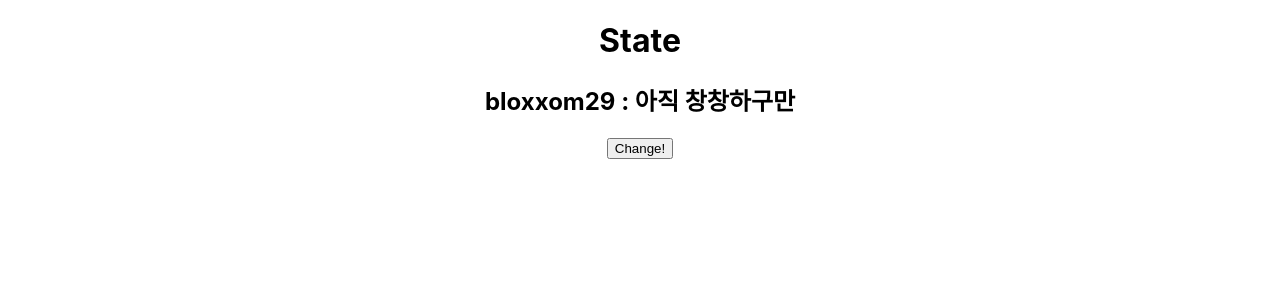
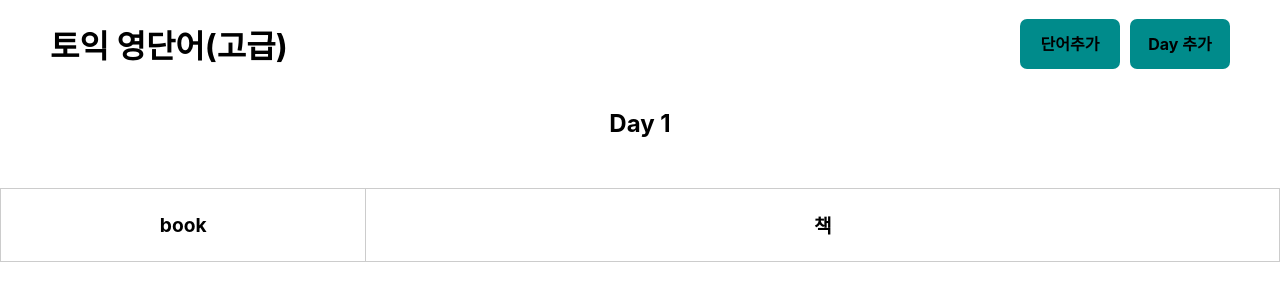
Before and after one commit to Blossssom/StudyRepo, a React (Create React App) app: page /day/1 in a window 1280 px wide. Shown: the top 300 px of the page. Built offline with nearby package versions, Linux system fonts and the light colour scheme.

Commit message:
2022-01-27 2:35 commit for study [react-router-dom]

```diff
--- a/package.json
+++ b/package.json
@@ -8,6 +8,7 @@
     "@testing-library/user-event": "^13.5.0",
     "react": "^17.0.2",
     "react-dom": "^17.0.2",
+    "react-router-dom": "^6.2.1",
     "react-scripts": "5.0.0",
     "web-vitals": "^2.1.4"
   },
--- a/src/App.js
+++ b/src/App.js
@@ -1,14 +1,26 @@
 import './App.css';
-import StudyProps from './Components/StudyProps';
+import Day from './Components/makePart/Day';
+import DayList from './Components/makePart/DayList';
+import Header from './Components/makePart/Header';
+import {BrowserRouter, Route, Routes} from 'react-router-dom';
+import EmptyPage from './Components/makePart/EmptyPage';
+
 
 // 기본적으로 제공되는 App.css는 이곳에만 적용되는 것이 아님
 
 function App() {
 
   return (
-    <div className="App">
-      <StudyProps age={29} />
-    </div>
+    <BrowserRouter>
+      <div className="App">
+        <Header />
+        <Routes>
+          <Route exact path="/" element={<DayList />} />
+          <Route path="day/:day" element={<Day />} />
+          <Route path="*" element={<EmptyPage />} />
+        </Routes>
+      </div>
+    </BrowserRouter>
   );
 }
 
--- /dev/null
+++ b/src/Components/makePart/Day.jsx
@@ -0,0 +1,35 @@
+import dummy from './db/data.json';
+import styles from './DayList.module.css';
+import {Outlet, useParams} from 'react-router-dom';
+
+function Day() {
+
+    const {day} = useParams();
+
+    const wordList = dummy.words.filter(word => (
+        word.day == day
+    ));
+
+
+    return(
+        <>
+            <h2>Day {day}</h2>
+            <table>
+                <tbody>
+                    {wordList.map(word => (
+                        <tr key={word.id}>
+                            <td>
+                                {word.eng}
+                            </td>
+                            <td>
+                                {word.kor}
+                            </td>
+                        </tr>
+                    ))}
+                </tbody>
+            </table>
+        </>
+    );
+}
+
+export default Day;
--- /dev/null
+++ b/src/Components/makePart/DayList.jsx
@@ -0,0 +1,20 @@
+import dummy from './db/data.json';
+import styles from './DayList.module.css';
+import{Link, Outlet} from 'react-router-dom';
+
+function DayList() {
+    return(
+        <>
+            <ul className={styles.list_day}>
+                <li>
+                    {dummy.days.map(day => (
+                        <Link to={`/day/${day.day}`} key={day.id}>Day {day.day}</Link>
+                    ))}
+                </li>
+            </ul>
+            <Outlet />
+        </>
+    );
+}
+
+export default DayList;
--- /dev/null
+++ b/src/Components/makePart/DayList.module.css
@@ -0,0 +1,34 @@
+li {
+  font-size: 1.2em;
+  list-style: none;
+}
+
+.list_day > li {
+  display: flex;
+  justify-content: space-around;
+}
+
+table {
+  border-collapse: collapse;
+  width: 100%;
+  margin-top: 50px;
+}
+table td {
+  width: 25%;
+  height: 70px;
+  border: 1px solid #ccc;
+  text-align: center;
+  font-size: 1.2em;
+}
+
+table td:first-child {
+  width: 10%;
+}
+
+ul a {
+  width: 150px;
+  height: 40px;
+  line-height: 40px;
+  border-radius: 5px;
+  background-color: dodgerblue;
+}
--- /dev/null
+++ b/src/Components/makePart/EmptyPage.jsx
@@ -0,0 +1,12 @@
+import { Link } from "react-router-dom";
+
+function EmptyPage() {
+    return(
+        <>
+            <h2>Not Found this Page ㅇㅅㅇ</h2>
+            <Link to="/">Back Home</Link>
+        </>
+    );
+}
+
+export default EmptyPage;
--- /dev/null
+++ b/src/Components/makePart/Header.jsx
@@ -0,0 +1,22 @@
+import { Link } from 'react-router-dom';
+import styles from './Header.module.css';
+
+function Header() {
+    return(
+        <div className={styles.header}>
+            <h1>
+                <Link to="/">토익 영단어(고급)</Link>
+            </h1>
+            <div className={styles.menu}>
+                <a href="#x" className={styles.link}>
+                    단어추가
+                </a>
+                <a href="#" className={styles.link}>
+                    Day 추가
+                </a>
+            </div>
+        </div>
+    );
+}
+
+export default Header;
--- /dev/null
+++ b/src/Components/makePart/Header.module.css
@@ -0,0 +1,27 @@
+* {
+  text-decoration: none;
+  color: black;
+  font-weight: bold;
+}
+
+.header {
+  margin: 0 50px 0 50px;
+  display: flex;
+  align-items: center;
+  justify-content: space-between;
+}
+
+.menu {
+  display: flex;
+}
+
+.link {
+  display: block;
+  width: 100px;
+  height: 50px;
+  text-align: center;
+  margin-left: 10px;
+  line-height: 50px;
+  background-color: darkcyan;
+  border-radius: 7px;
+}
--- /dev/null
+++ b/src/Components/makePart/db/data.json
@@ -0,0 +1,92 @@
+ {
+  "days": [
+    {
+      "id": 1,
+      "day": 1
+    },
+    {
+      "id": 2,
+      "day": 2
+    },
+    {
+      "id": 3,
+      "day": 3
+    },
+    {
+      "day": 4,
+      "id": 4
+    }
+  ],
+  "words": [
+    {
+      "id": 1,
+      "day": 1,
+      "eng": "book",
+      "kor": "책",
+      "isDone": false
+    },
+    {
+      "id": 3,
+      "day": 2,
+      "eng": "car",
+      "kor": "자동차",
+      "isDone": false
+    },
+    {
+      "id": 5,
+      "day": 3,
+      "eng": "school",
+      "kor": "학교",
+      "isDone": false
+    },
+    {
+      "id": 6,
+      "day": 3,
+      "eng": "pencil",
+      "kor": "연필",
+      "isDone": false
+    },
+    {
+      "day": "3",
+      "eng": "window",
+      "kor": "창문",
+      "isDone": false,
+      "id": 7
+    },
+    {
+      "day": "3",
+      "eng": "house",
+      "kor": "집",
+      "isDone": false,
+      "id": 8
+    },
+    {
+      "day": "2",
+      "eng": "mouse",
+      "kor": "쥐",
+      "isDone": false,
+      "id": 9
+    },
+    {
+      "day": "4",
+      "eng": "monkey",
+      "kor": "원숭이",
+      "isDone": false,
+      "id": 10
+    },
+    {
+      "day": "4",
+      "eng": "apple",
+      "kor": "사과",
+      "isDone": false,
+      "id": 11
+    },
+    {
+      "day": "3",
+      "eng": "apple",
+      "kor": "사과",
+      "isDone": false,
+      "id": 12
+    }
+  ]
+}
```
Also changed, not shown: src/Components/TestState.jsx (added, +22 -0 lines), 1 other file (tests, documents, lock files or other folders).
